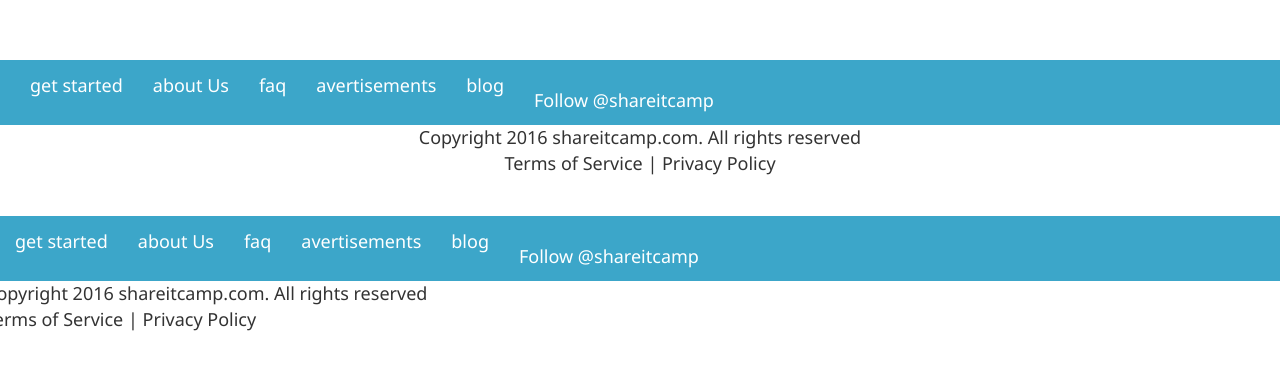
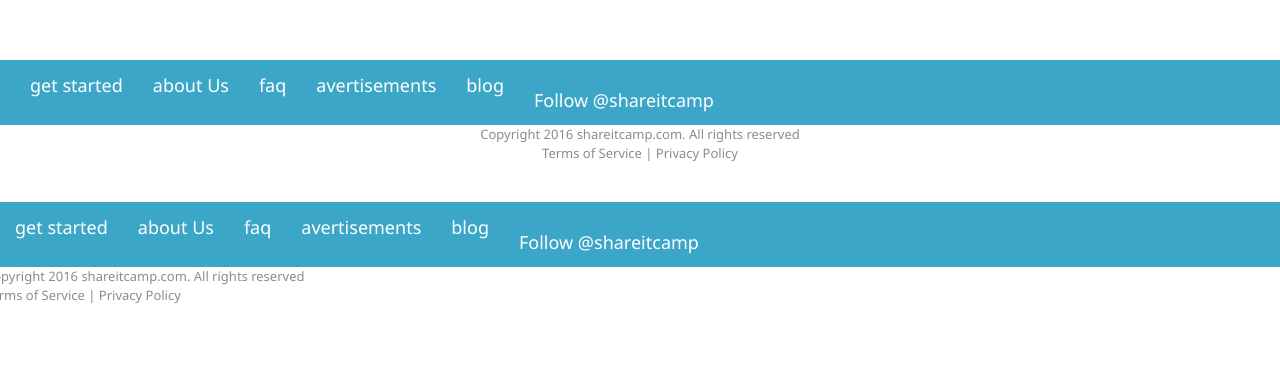
Before and after one commit to msamuels/social_monitization, a PHP site: template templates/footer.php in a window 1280 px wide. Shown: the part 82-452 px from the top of the page. Run offline with PHP 8.4, Linux system fonts and the light colour scheme; the template is opened without the code that fills it, so the values that code supplies are empty; some libraries are stand-ins or nearby versions.

Commit message:
Style footer

```diff
--- a/templates/footer.php
+++ b/templates/footer.php
@@ -22,7 +22,7 @@
 </div>
 </div>
 
-<div class="row">
+<div class="row" style="font-size: small; color: #8c8c8c;">
     Copyright 2016 shareitcamp.com. All rights reserved<br/>
     Terms of Service | Privacy Policy
 </div>
```
